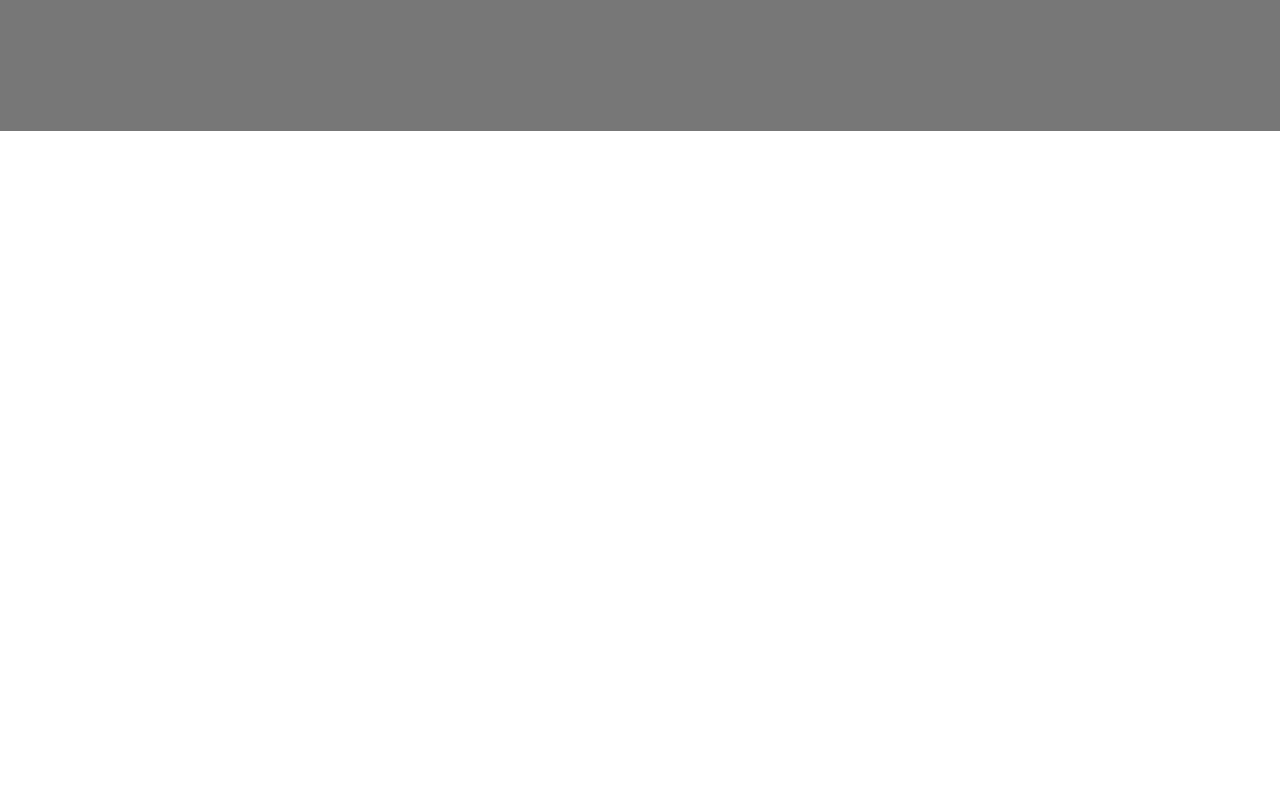
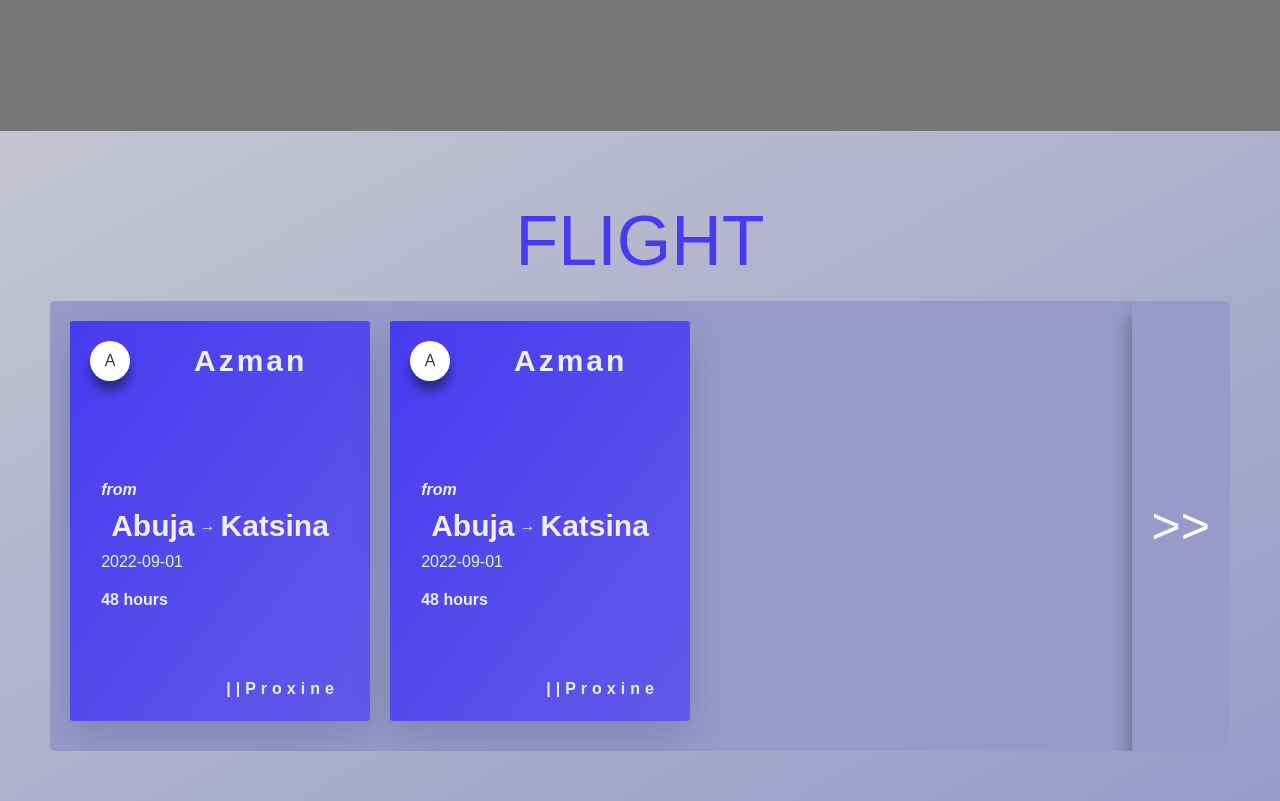
Before and after one commit to umargafia/proxine, a React (Create React App) app: page / in a window 1280 px wide. Shown: the part 1920-2721 px from the top of the page. Before the commit the page ends 2051 px from the top, so only its background shows below. Built offline with nearby package versions, Linux system fonts and the light colour scheme.

Commit message:
done the flight section

```diff
--- a/src/App.jsx
+++ b/src/App.jsx
@@ -1,5 +1,6 @@
 import { About } from "./components/about/About";
 import { Credit } from "./components/credit/Credit";
+import { Flight } from "./components/flight/Flight";
 import { Nav } from "./components/navigation/Nav";
 import "./global/global.scss";
 
@@ -10,6 +11,7 @@
         <Nav />
         <About />
         <Credit />
+        <Flight/>
       </section>
     </div>
   );
--- a/src/components/credit/credit.scss
+++ b/src/components/credit/credit.scss
@@ -4,7 +4,6 @@
   margin-top: -7rem;
   background: $color-grey-dark;
   padding: 3rem;
-
 
   &__body {
     margin-top: 1rem;
--- /dev/null
+++ b/src/components/flight/Flight.jsx
@@ -0,0 +1,18 @@
+import { Cart } from "../../global/global";
+import "./flight.scss";
+
+export const Flight = () => {
+  return (
+    <div className="flight">
+      <h3 className="heading--text flight__heading">Flight</h3>
+      <div className="cart-section">
+        <div className="flight__carts">
+          <Cart />
+          <Cart />
+
+        </div>
+        <span className="more-arrow">{">>"}</span>
+      </div>
+    </div>
+  );
+};
--- /dev/null
+++ b/src/components/flight/flight.scss
@@ -0,0 +1,23 @@
+@import "../../global/variables.scss";
+
+.flight {
+  background-image: $secondary--gradient;
+  padding: 5rem;
+
+  &__heading {
+    text-align: center;
+  }
+  .cart-section {
+    background-color: $color--secondary--dark;
+    border-radius: 0.5rem;
+    overflow: hidden;
+    display: flex;
+  }
+  &__carts {
+    flex: 1;
+    padding: 2rem 0;
+    display: flex;
+    overflow: auto;
+    min-height: 45rem;
+  }
+}
--- /dev/null
+++ b/src/global/cart.scss
@@ -0,0 +1,118 @@
+@import "./variables.scss";
+
+.cart {
+  perspective: 150rem;
+  -moz-perspective: 150rem;
+  position: relative;
+
+  width: 30rem;
+  margin-right: 2rem;
+  &__side {
+    padding: 2rem;
+    margin: 0rem 2rem;
+    transition: all 0.8s ease;
+    position: absolute;
+    top: 0;
+    left: 0;
+    height: 40rem;
+    width: 100%;
+    -webkit-backface-visibility: hidden;
+    backface-visibility: hidden;
+    border-radius: 3px;
+    overflow: hidden;
+    box-shadow: $shadow--3;
+  }
+  &__front {
+    background-image: $primary--gradient;
+  }
+
+  &__back {
+    background: $color-grey-light-2;
+    transform: rotateY(180deg);
+  }
+
+  &:hover &__front {
+    transform: rotateY(-180deg);
+  }
+  &:hover &__back {
+    transform: rotateY(0);
+  }
+
+  //styling the cart body
+  &__header {
+    display: flex;
+    align-items: center;
+    text-transform: uppercase;
+  }
+  &__img {
+    width: 4rem;
+    height: 4rem;
+    border-radius: 50%;
+    background-color: white;
+    box-shadow: $shadow--1;
+    display: flex;
+    justify-content: center;
+    align-items: center;
+    color: $color-grey-dark-3;
+    margin-right: auto;
+  }
+
+  &__body {
+    position: absolute;
+    top: 40%;
+    left: 50%;
+    transform: translateX(-50%);
+  }
+  &__state {
+    display: flex;
+    margin: 1rem 0.5rem;
+    align-items: center;
+  }
+  &__back {
+    display: flex;
+    flex-direction: column;
+    justify-content: center;
+    align-items: center;
+  }
+}
+
+.text {
+  color: $color--black;
+
+  &__header {
+    display: block;
+    flex: 0 0 60%;
+    font-size: 3rem;
+    text-transform: capitalize;
+    letter-spacing: 0.3rem;
+  }
+  &__from {
+    color: inherit;
+    font-weight: 800;
+  }
+  &__state {
+    color: inherit;
+    padding: 0 0.5rem;
+    font-size: 3rem;
+    text-transform: capitalize;
+  }
+  &__date {
+    color: inherit;
+  }
+  &__time {
+    color: inherit;
+    font-weight: 800;
+    margin-top: 2rem;
+  }
+  &__proxine {
+    display: block;
+    margin-top: 30%;
+    text-align: right;
+    font-weight: 800;
+    letter-spacing: 0.5rem;
+  }
+  &__price{
+        font-size: 7rem;
+        font-weight: 100;
+  }
+}
--- a/src/global/global.jsx
+++ b/src/global/global.jsx
@@ -1,4 +1,5 @@
 import "./global.scss";
+import "./cart.scss";
 
 export const Card = ({ header, body }) => {
   return (
@@ -8,3 +9,39 @@
     </div>
   );
 };
+
+//carts
+
+export const Cart = () => {
+  return (
+    <div className="cart">
+      <div className="cart__front cart__side">
+        <div className="cart__header">
+          <div className="cart__img">A</div>
+          <h4 className="heading--secondary text__header">Azman</h4>
+        </div>
+        <div className="cart__body">
+          <i className="text__from text">from</i>
+          <div className="cart__state">
+            <h4 className="text__state text">Abuja</h4>
+            <span>&rarr;</span>
+            <h4 className="text__state text">katsina</h4>
+          </div>
+          <p className="text__date text">2022-09-01</p>
+          <p className="text__time text">48 hours</p>
+          <span className="text__proxine">||Proxine</span>
+        </div>
+      </div>
+      <div className="cart__back cart__side">
+        <div className="cart__back">
+          <h3 className="text__price text">55,00</h3>
+          <Button text="Book Now" />
+        </div>
+      </div>
+    </div>
+  );
+};
+
+export const Button = ({ text }) => {
+  return <button className="button">{text} &rarr;</button>;
+};
--- a/src/global/global.scss
+++ b/src/global/global.scss
@@ -49,7 +49,7 @@
   margin: 15rem 5rem;
   background-color: white;
   text-align: center;
-  transition: all .8s;
+  transition: all 0.8s;
   border-radius: 1rem;
   &__header {
     color: $color--primary;
@@ -60,8 +60,39 @@
     color: inherit;
     padding: 0.5rem;
   }
-  &:hover{
-       transform: scale(1.2);
-       box-shadow: $shadow--2;
+  &:hover {
+    transform: scale(1.2);
+    box-shadow: $shadow--2;
   }
 }
+
+.more-arrow {
+  padding: 2rem;
+  font-size: 5rem;
+  display: flex;
+  justify-content: center;
+  align-items: center;
+  box-shadow: $shadow--2;
+  cursor: pointer;
+  color: $color--white;
+  transition: all 0.3s;
+  &:hover {
+    transform: scale(1.1);
+    color: $color-grey-light-2;
+  }
+}
+
+.button {
+  border: none;
+  padding: 1rem;
+  color: $color--black;
+  background-image: $primary--gradient;
+  box-shadow: $shadow--4;
+  cursor: pointer;
+  border-radius: 3px;
+  transition: all 0.5s ease-out;
+  &:hover {
+    transform: scale(1.2);
+    box-shadow: $shadow--1;
+  }
+}
--- a/src/global/typography.scss
+++ b/src/global/typography.scss
@@ -43,3 +43,8 @@
   padding: 0.7rem 3rem;
   font-size: 2rem;
 }
+
+
+.heading--secondary{
+
+}
--- a/src/global/variables.scss
+++ b/src/global/variables.scss
@@ -8,8 +8,8 @@
 );
 
 //secondary color
-$color--secondary:#c4c5d0;
-$color--secondary--dark:#ACADBC;
+$color--secondary: #c4c5d0;
+$color--secondary--dark: #989bc9;
 $secondary--gradient: linear-gradient(
   to bottom right,
   $color--secondary,
@@ -17,8 +17,8 @@
 );
 
 // tertiary
-$color--tertiary: #9B9ECE;
-$color--tertiary--dark:#9B9ECE;
+$color--tertiary: #9b9ece;
+$color--tertiary--dark: #8288dc;
 $tertiary--gradient: linear-gradient(
   to bottom right,
   $color--tertiary--dark,
@@ -41,3 +41,5 @@
 //shadow
 $shadow--1: 0 1rem 1rem rgba($color--black, 0.4);
 $shadow--2: 0 1.5rem 2rem rgba($color--black, 0.4);
+$shadow--3: 0 1.5rem 4rem rgba($color--black, 0.15);
+$shadow--4: 0 1.5rem 3rem rgba($color--black, 0.5);
```
